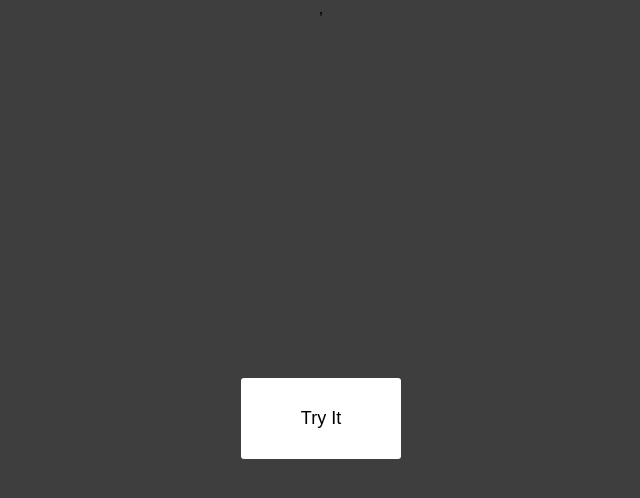
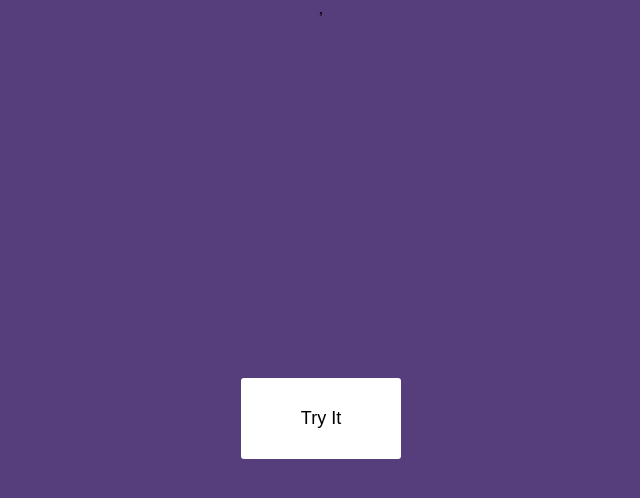
Before and after one commit to darthrosa/nick-button, a plain HTML site: page index.html in a window 1280 px wide. Shown: the whole page, without its empty margins (319-959 px from the left). Drawn offline with Linux system fonts and the light colour scheme.

Commit message:
Modified color

```diff
--- a/main.css
+++ b/main.css
@@ -2,7 +2,7 @@ body {
   margin: 0;
   /* Removes stupid default white space */
 
-  background-color: #3e3e3e;
+  background-color: #563d7c;
   /* u kno wat this do ;) */
 
   text-align: center;
```
